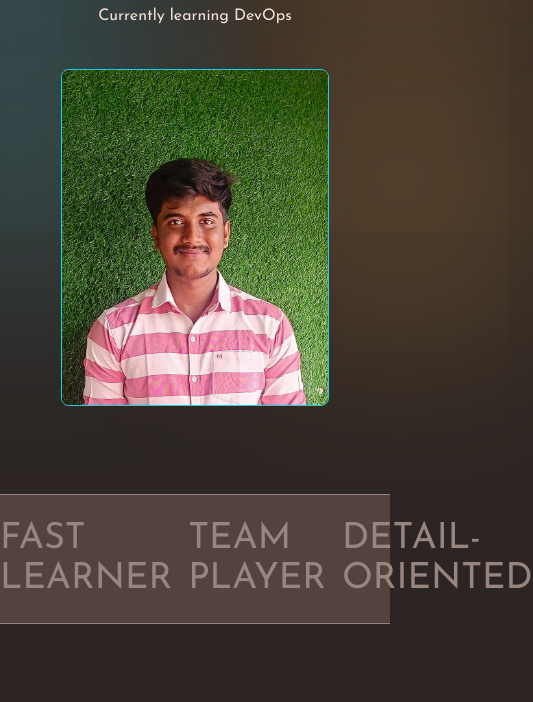
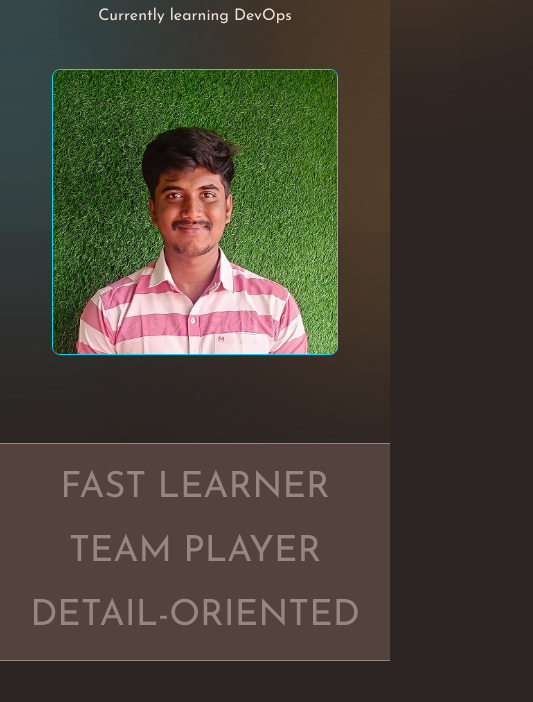
Before and after one commit to VikkiVignesh/My_Portfolio, a React (Vite) app: page / in a window 390 px wide. Shown: the part 277-979 px from the top of the page, 533 px wide, since content can reach past the window. Built offline with nearby package versions, Linux system fonts and the light colour scheme.

Commit message:
Handled responsiveness

```diff
--- a/src/components/HeroSction/HeroImg.jsx
+++ b/src/components/HeroSction/HeroImg.jsx
@@ -12,7 +12,7 @@ const HeroImg = () => {
       className='w-full sm:w-auto flex items-center justify-center'
     >
       <img
-        className='w-3/4 sm:w-[300px] max-w-[100%] rounded-lg border border-cyan object-cover'
+        className='w-[80%] max-w-[300px] sm:max-w-[250px] rounded-lg border border-cyan object-cover aspect-square'
         src="/images/vikki.jpg"
         alt="Profile"
       />
--- a/src/components/SubHero.jsx
+++ b/src/components/SubHero.jsx
@@ -1,13 +1,13 @@
-import React from 'react'
+import React from 'react';
 
 const SubHero = () => {
   return (
-    <div className='w-full border-y border-lightGrey text-lightGrey flex justify-around uppercase text-4xl md:text-3xl sm:text-2xl py-6 items-center gap-4 bg-brown'>
-      <p className='md:block sm:hidden'>Fast Learner</p>
-      <p className='md:block sm:hidden'>Team Player</p>
-      <p>Detail-Oriented</p>
+    <div className='w-full border-y border-lightGrey text-lightGrey flex flex-wrap justify-center text-center uppercase text-4xl md:text-3xl sm:text-xl py-6 items-center gap-6 sm:gap-4 bg-brown'>
+      <p className='w-auto sm:w-full'>Fast Learner</p>
+      <p className='w-auto sm:w-full'>Team Player</p>
+      <p className='w-auto sm:w-full'>Detail-Oriented</p>
     </div>
-  )
-}
+  );
+};
 
-export default SubHero
+export default SubHero;
```
